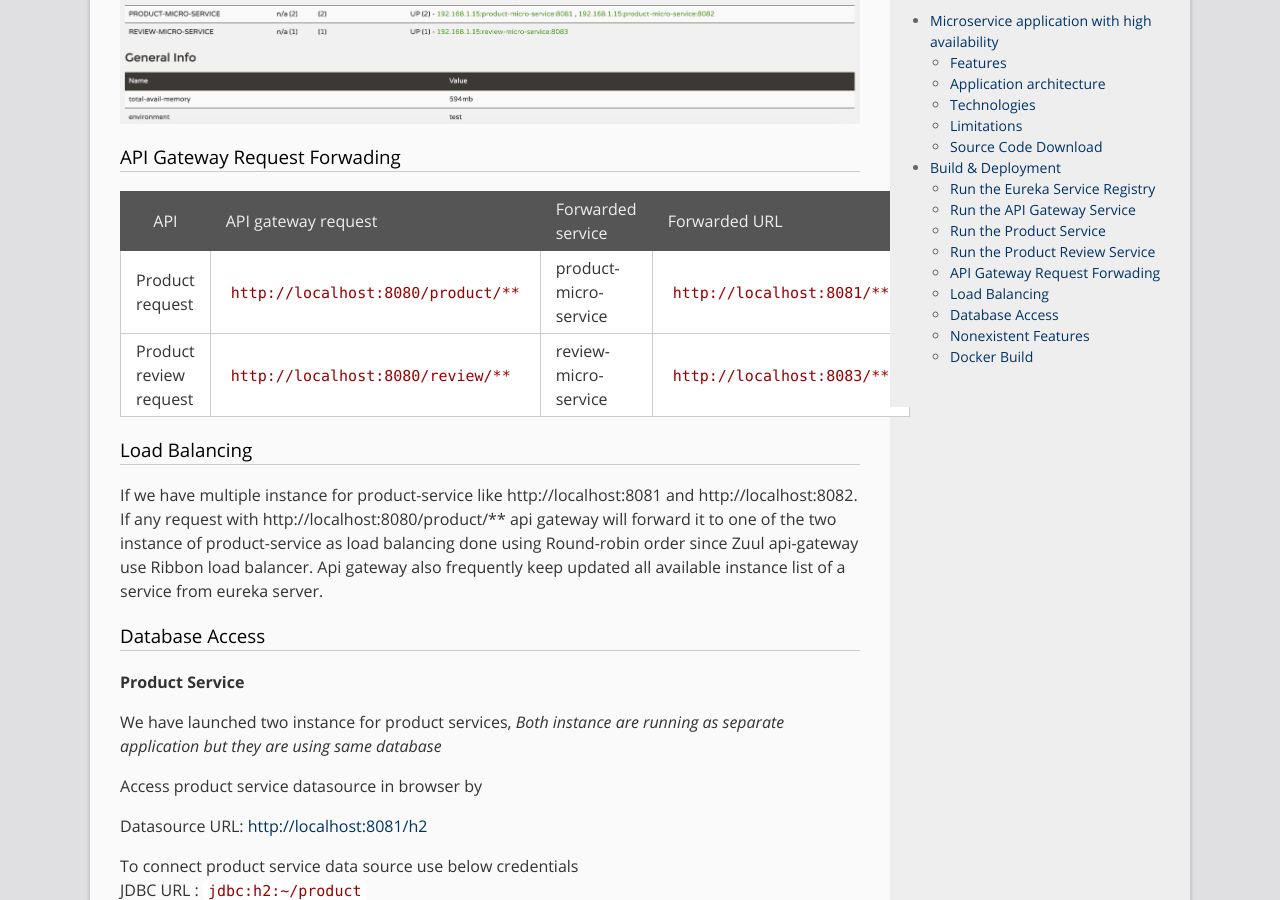
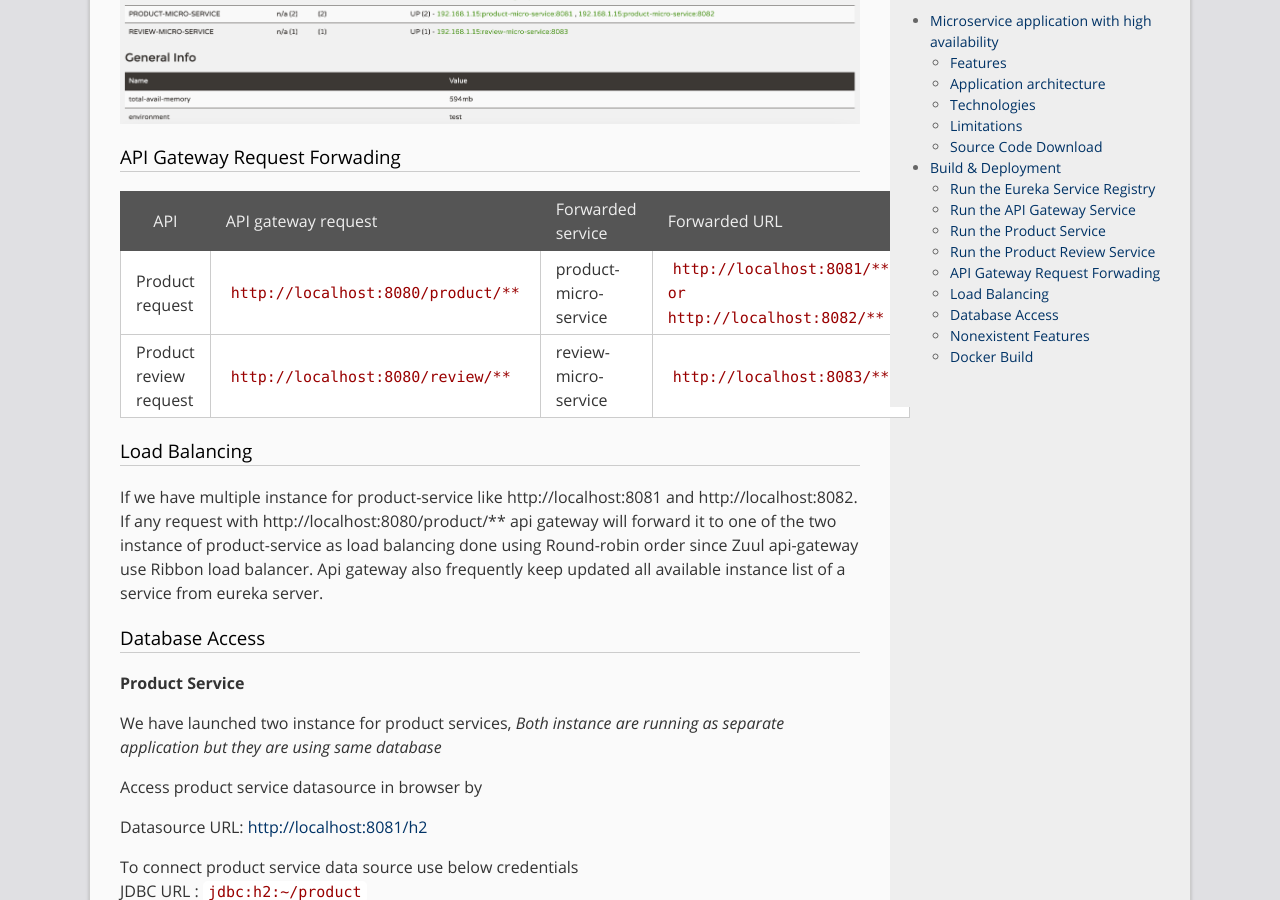
Before and after one commit to mohancse1707/mohan.github.com, a Jekyll site: the page built from _posts/2021-08-29-Microservices-High-Availability-Spring-Boot.md, in a window 1280 px wide and 900 px high, scrolled down 3667 px. Built offline with Jekyll 4.4.1, drawn with Linux system fonts in a browser that asks for light colours; our own code applies the rules of GitHub Pages for plain Markdown files; comment, search, counter and statistics services are not loaded.

Commit message:
read me for microservices

```diff
--- a/_posts/2021-08-29-Microservices-High-Availability-Spring-Boot.md
+++ b/_posts/2021-08-29-Microservices-High-Availability-Spring-Boot.md
@@ -101,7 +101,7 @@ Once, all services started successfully, you can see them in eureka service regi
 
 | API                | API gateway request                    | Forwarded service      | Forwarded URL                      |
 |--------------------|:---------------------------------------|:-----------------------|:-----------------------------------|
-|Product request     |``http://localhost:8080/product/**``    | product-micro-service  | ``http://localhost:8081/**``       |
+|Product request     |``http://localhost:8080/product/**``    | product-micro-service  | ``http://localhost:8081/** or http://localhost:8082/**``       |
 |Product review request|``http://localhost:8080/review/**``   | review-micro-service   | ``http://localhost:8083/**``       |
 
 
```
